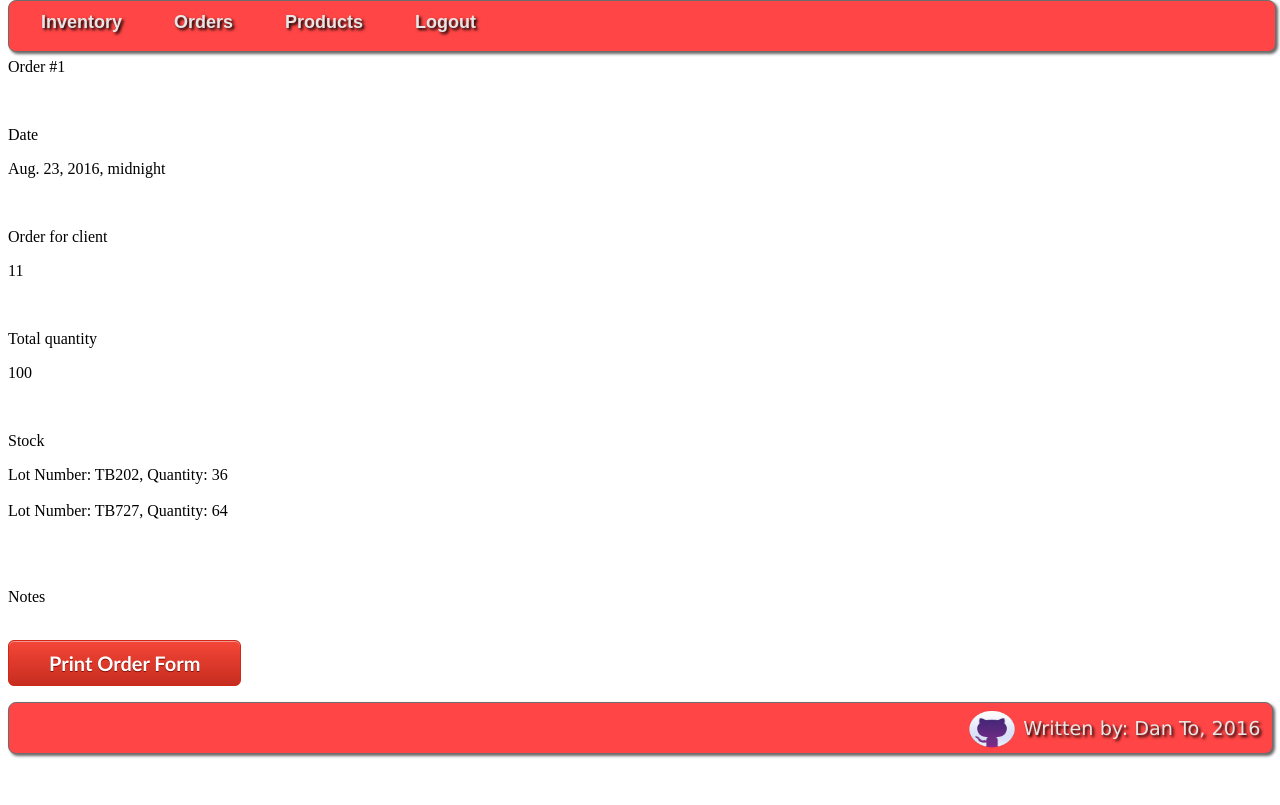
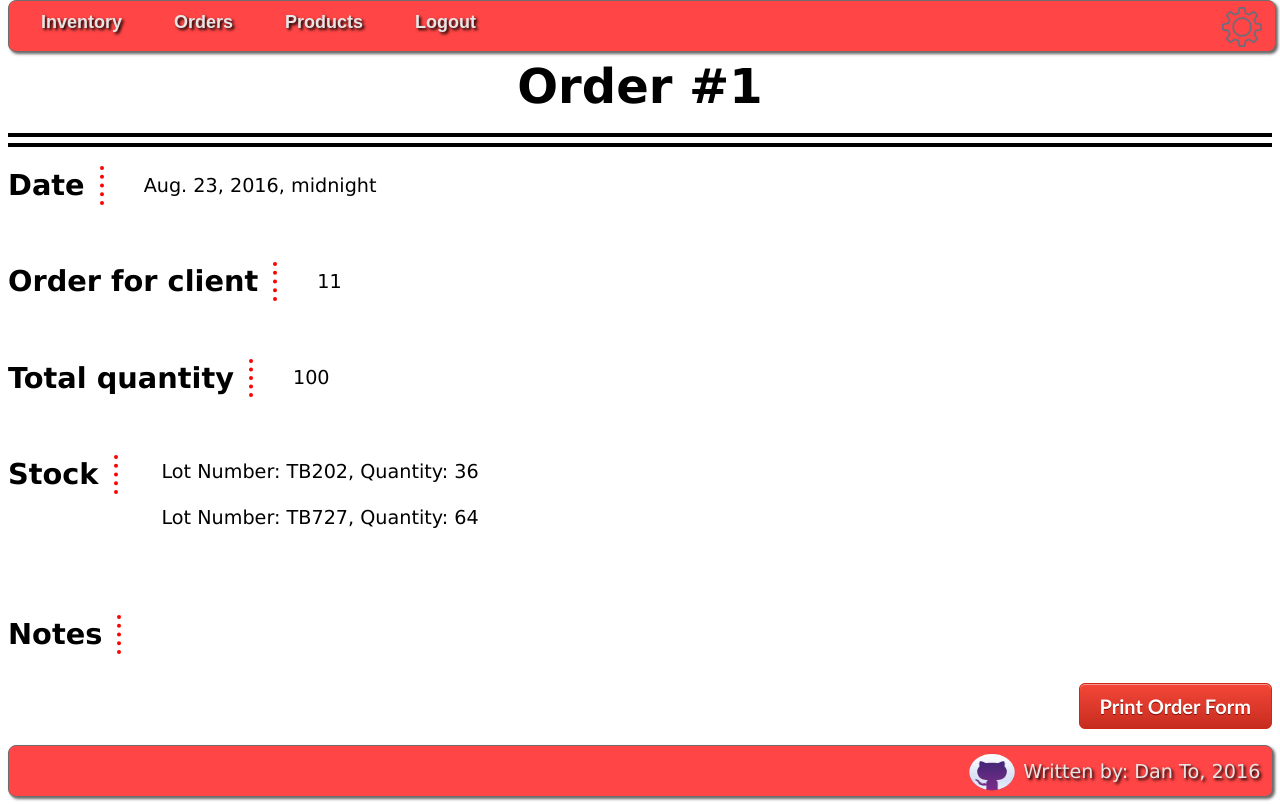
Before and after one commit to danhto/InventoryTracker, a Django app: page /tracker/order_print_form/1 in a window 1280 px wide. Before the commit the page ends 758 px from the top, so only its background shows below. Run offline with Django 3.2, Linux system fonts and the light colour scheme; a user stored in the database is signed in; data comes from the database, SQL or seed files in the repository; both versions use the stored data as it was after the commit.

```diff
--- a/InventoryTracker/static/tracker/css/style.css
+++ b/InventoryTracker/static/tracker/css/style.css
@@ -348,7 +374,7 @@ button.table_delete_button {
     font-family:Trebuchet MS;
     font-size:20px;
     font-weight:bold;
-    padding:10px 40px;
+    padding:10px 20px;
     text-decoration:none;
     text-shadow:0px 1px 0px #810e05;
 }
@@ -551,7 +577,82 @@ div#delete_order input{
     width: 70px;
 }
 
+ul#menu-bar li#settings a div#img_holder {
+    background: url("../images/settings_icon.png") no-repeat left top;
+    background-size: 40px 40px;
+    width: 100%;
+    height: 100%;
+    position: absolute;
+}
 
+ul#menu-bar li#settings a {
+    height: 40px;
+    width: 40px;
+    padding: 0;
+    margin: 0;
+}
+
+ul#menu-bar li#settings {
+    float: right;
+    width: 3%;
+    height: 100%;
+    padding: 0 10px 0 0;
+}
+
+@media print {
+    body * {
+        visibility: hidden;
+    }
+    #section-to-print, #section-to-print * {
+        visibility: visible;
+    }
+    #section-to-print {
+        position: relative;
+        left: 0;
+        top: 0;
+        margin: 0;
+    }
+}
+
+div#section-to-print div#order_form_title {
+    text-align: center;
+}
+
+div#section-to-print p#order_number {
+    font: 900 3em/1.2 'Lucida Grande', serif;
+    padding: 0 0 10px 0;
+    border-bottom: 4px solid black;
+    height: 75px;
+}
+
+div#order_form_title {
+    height: 75px;
+    border-bottom: 4px solid black;
+}
+
+div#section-to-print p.order_form_label {
+    font: 700 1.8em/1 'Lucida Grande', serif;
+    display: inline-block;
+    padding: 5px 15px 5px 0;
+    border-right: 4px dotted red;
+    vertical-align: middle;
+
+}
+
+div#section-to-print p.order_data {
+    font: 400 1.2em/1.2 'Lucida Grande', sans-serif;
+    padding: 15px 0 15px 40px;
+    display: inline-block;
+    vertical-align: middle;
+}
+
+div#section-to-print p#order_form_stock_label {
+    vertical-align: top;
+}
+
+div#div_print_button {
+    text-align: right;
+}
 /* --------------------- */
 
 /* Product display formatting */
```
Also changed, not shown: other parts of InventoryTracker/static/tracker/css/style.css (+28 -2 lines), InventoryTracker/settings.py (+8 -2 lines), InventoryTracker/wsgi.py (+9 -0 lines), InventoryTracker/media/photos/37/1478112651238-1949772359.jpg (added), db.sqlite3, 15 other files.
